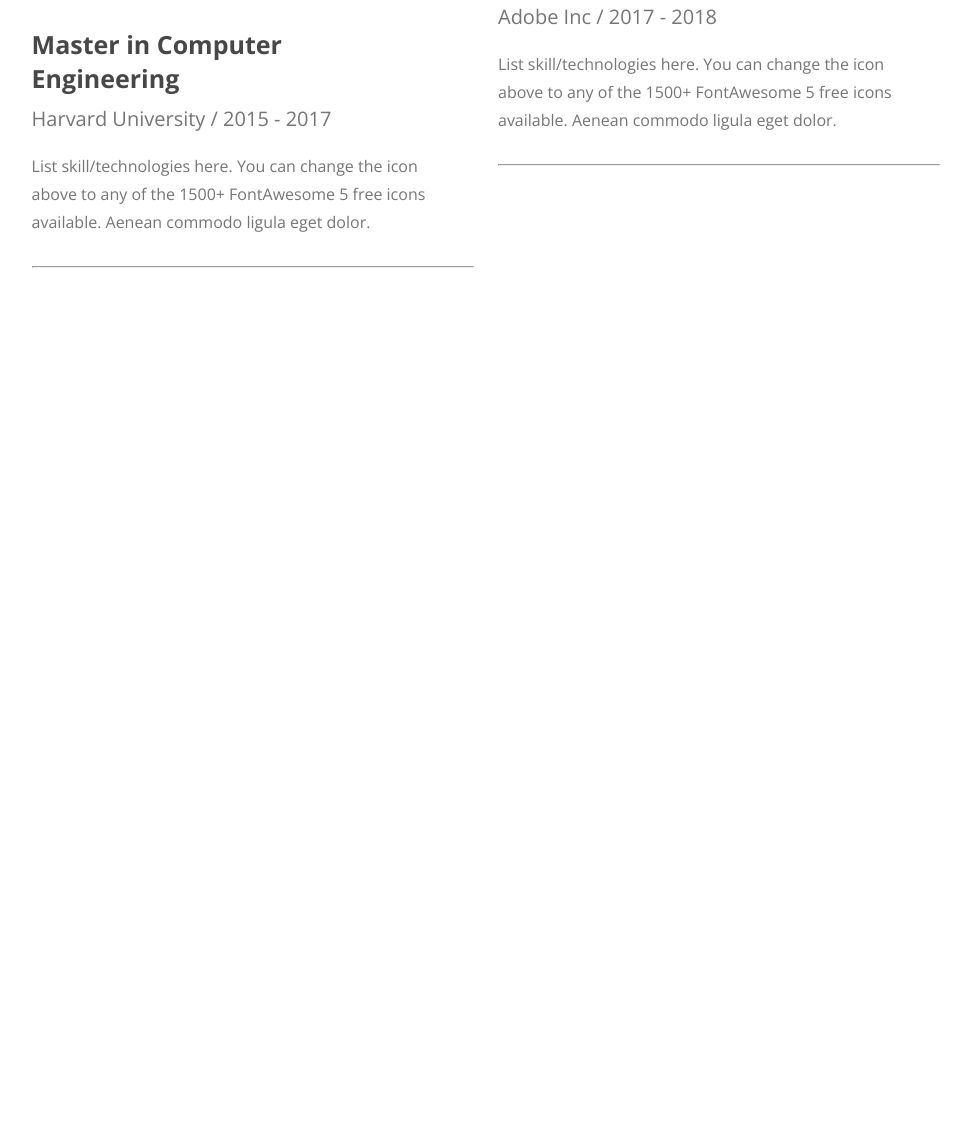
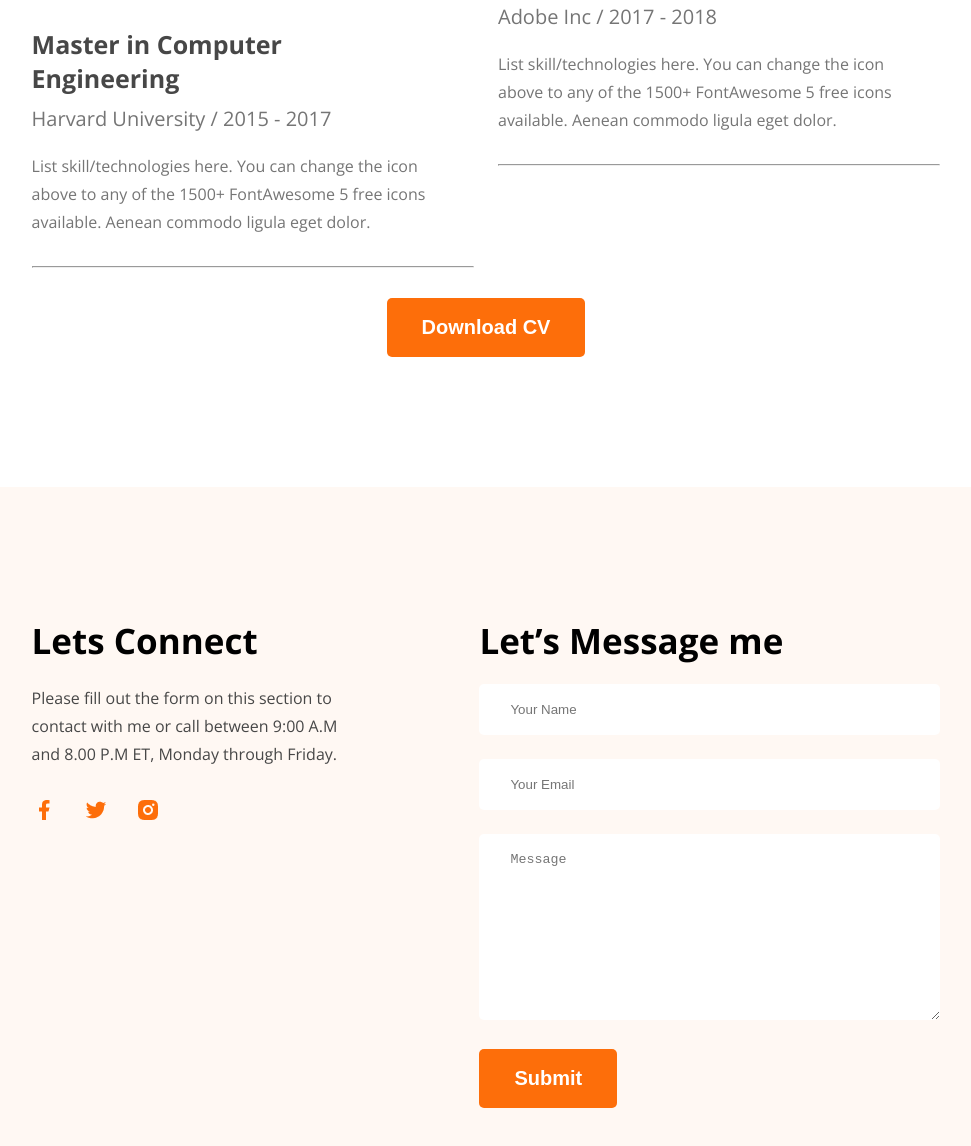
Before and after one commit to jannatamy/hero-dev-code, a plain HTML site: page index.html in a window 1280 px wide. Shown: the part 3262-4408 px from the top of the page, without its empty margins (154-1125 px from the left). Before the commit the page ends 3560 px from the top, so only its background shows below. Drawn offline with nearby package versions, Linux system fonts and the light colour scheme.

Commit message:
footer designed as figma design

```diff
--- a/index.html
+++ b/index.html
@@ -177,7 +177,42 @@
 
         </div>
 
+        <div class="text-center">
+            <button class="btn">Download CV</button>
+        </div>
+
     </section>
+
+    <footer>
+        <section class="footer-container">
+            <div class="social">
+                <h2>Lets Connect</h2>
+                <p>Please fill out the form on this section to contact with me or call between 9:00 A.M and 8.00 P.M ET, Monday through Friday.</p>
+
+                <div class="icons">
+                    <a href=""><img src="images/icons/facebook.png" alt=""></a>
+                    <a href=""><img src="images/icons/twitter.png" alt=""></a>
+                    <a href=""><img src="images/icons/insta.png" alt=""></a>
+                </div>
+            </div>
+
+
+            <form action="" class="form">
+                <h2>Let’s Message me</h2>
+
+                <div class="">
+                    <input type="text" placeholder="Your Name">
+                </div>
+                <div class="">
+                    <input type="text" placeholder="Your Email">
+                </div>
+                <div class="">
+                    <textarea rows="10" name="" id="" placeholder="Message"></textarea>
+                </div>
+                <input class="btn" type="submit" value="Submit">
+            </form>
+        </section>
+    </footer>
 
 </body>
 </html>
--- a/styles/portfolio.css
+++ b/styles/portfolio.css
@@ -233,3 +233,56 @@
 .rusume-container hr{
     margin: 30px 0px;
 }
+
+.text-center{
+    text-align: center;
+}
+
+footer{
+    margin-top: 130px;
+    background-color: #FFF8F3;
+    padding: 130px 0px;
+}
+
+footer .footer-container{
+    width: 71%;
+    max-width: 1140px;
+    margin: 0 auto;
+    display: flex;
+    gap: 116px;
+
+}
+
+.footer-container .social{
+    max-width: 562px;
+
+}
+
+
+.footer-container h2{
+    columns: #181818;
+    font-size: 35px;
+    margin-bottom: 20px;
+
+}
+
+.footer-container .social p{
+    color: #474747;
+    line-height: 28px;
+    font-size: 16px;
+    margin-bottom: 30px;
+}
+
+.footer-container .icons a{
+    margin-right: 24px;
+
+}
+
+.footer-container form input[type="text"] , .footer-container form textarea{
+    width: 461px;
+    padding: 18px 31px;
+    margin-bottom: 24px;
+    border: none;
+    border-radius: 5px;
+    color: #757575;
+}
```
